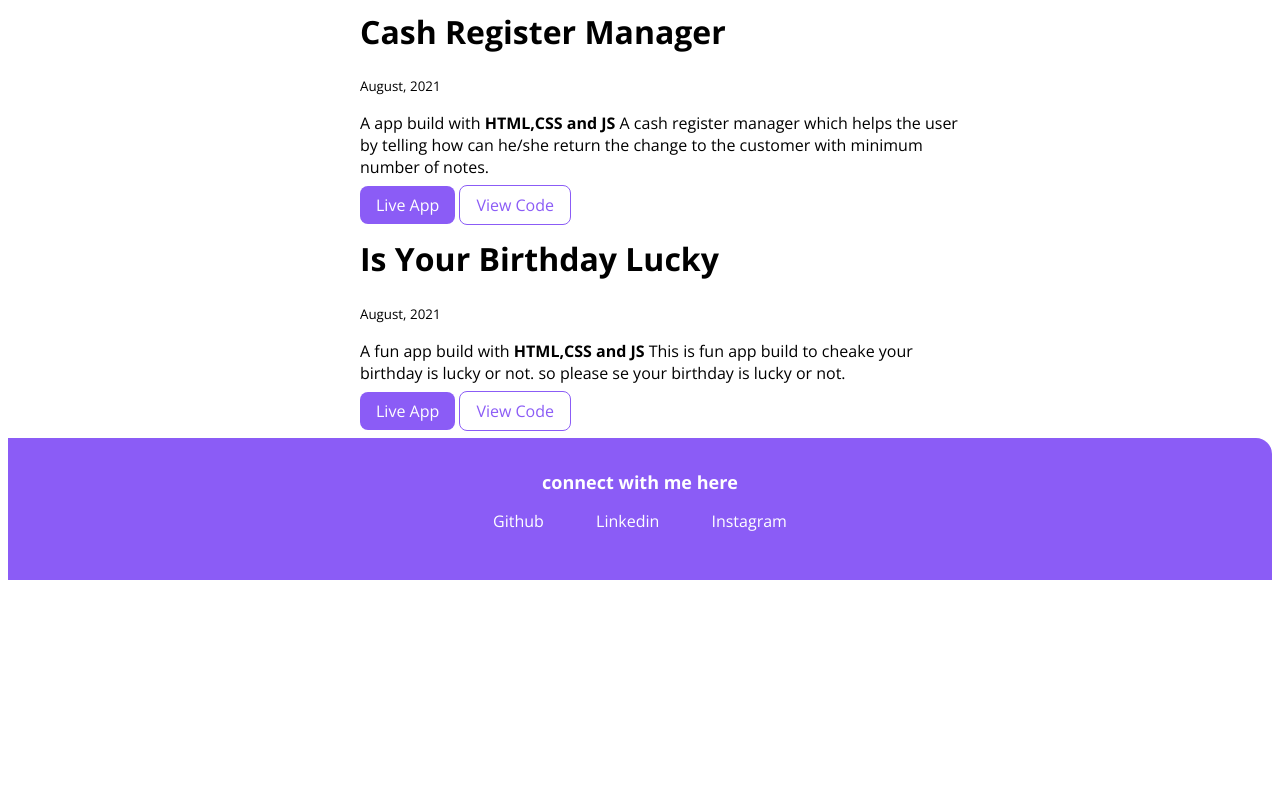
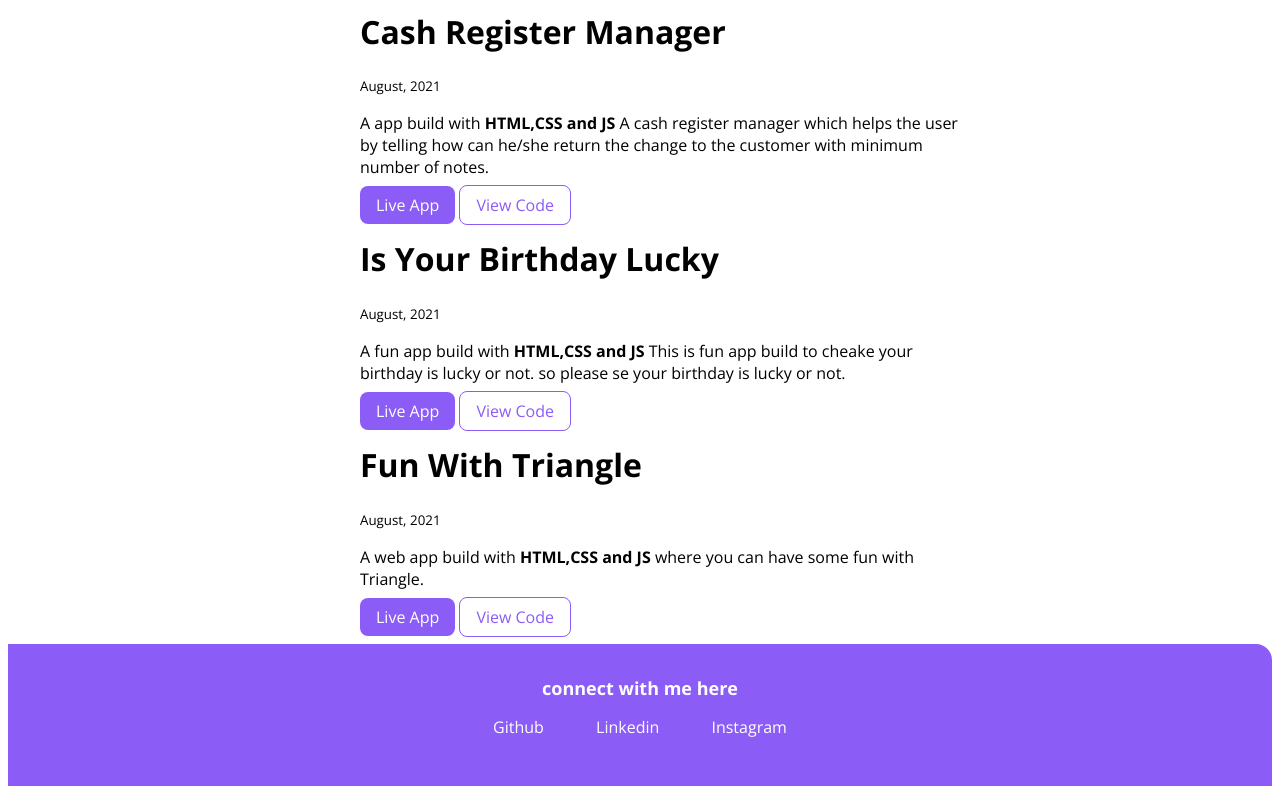
Before and after one commit to kotalwar-krishna/Krishna_Kotalwar_portfolio, a plain HTML site: page projects.html in a window 1280 px wide. Shown: the part 1575-2369 px from the top of the page. Before the commit the page ends 2163 px from the top, so only its background shows below. Drawn offline with nearby package versions, Linux system fonts and the light colour scheme.

Commit message:
mark 12 added

```diff
--- a/projects.html
+++ b/projects.html
@@ -122,6 +122,19 @@
             </div>
         </li>
 
+        <li>
+            <div class="container container-center">
+                <h1>Fun With Triangle</h1>
+                <small>August, 2021</small>
+                <p> A web app build with <strong>HTML,CSS and JS</strong> where you can have some fun with Triangle. </p>
+                <a class="link link-primary"
+                    href="https://fun-with-triangles-demo.netlify.app">Live App</a>
+                <a class="link link-secondary" href="https://github.com/kri898kri/Mark12-Fun_with_Triangles">View Code</a>
+            </div>
+        </li>
+
+
+
 
     </ul>
 
```
